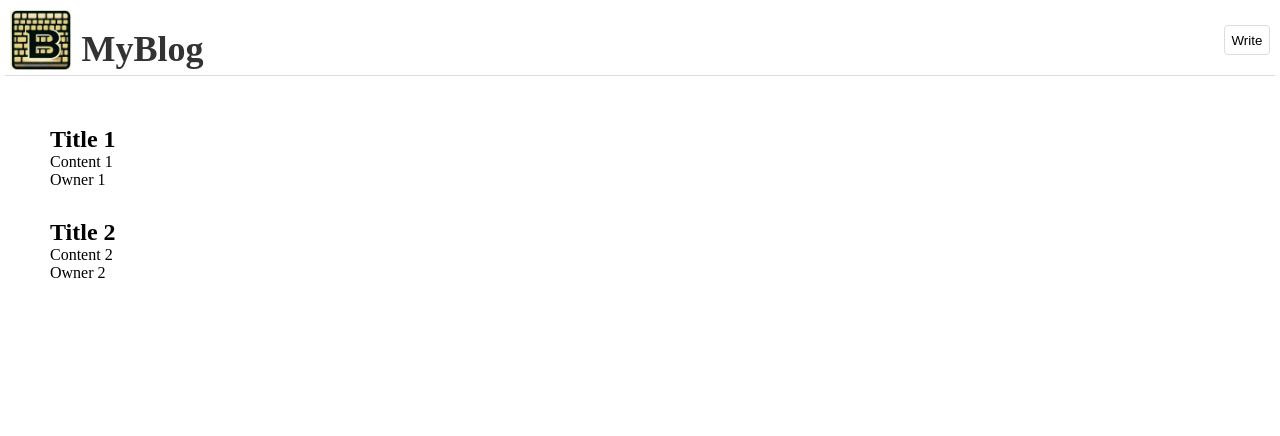
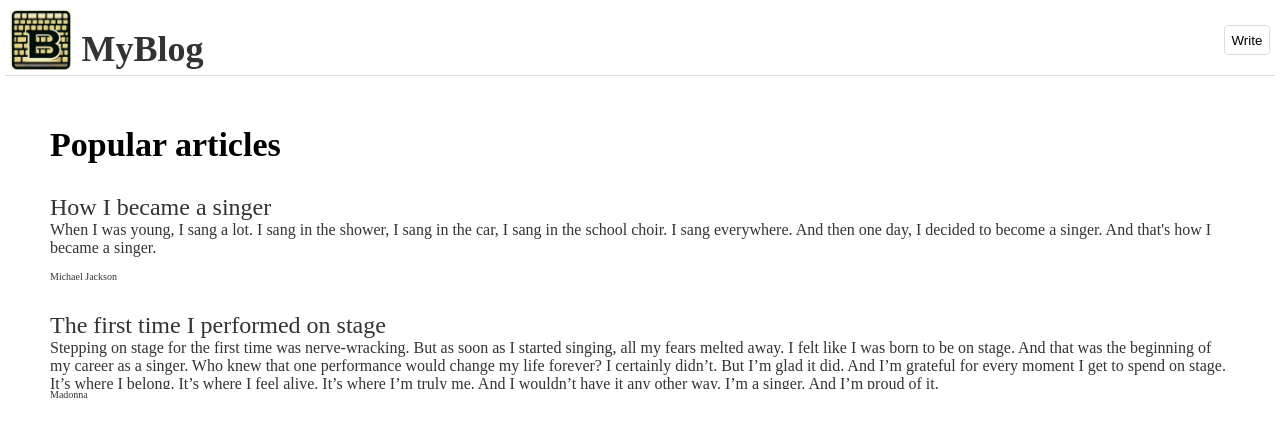
Before and after one commit to dopenchills/vue-blog, a Vue app: page / in a window 1280 px wide. Shown: the top 436 px of the page. Built offline with nearby package versions, Linux system fonts and the light colour scheme.

Commit message:
💄 add styles to ListBlogPage

```diff
--- a/src/assets/style/variables.scss
+++ b/src/assets/style/variables.scss
@@ -5,5 +5,6 @@ $placeholder-color: #aaadbc;
 
 $border-radius: 4px;
 
+$header-font-size: 34px;
 $blog-title-font-size: 30px;
 $blog-content-font-size: 20px;
--- a/src/pages/ListBlogPage.vue
+++ b/src/pages/ListBlogPage.vue
@@ -4,12 +4,14 @@
       <vb-button @click="moveToWritePage">Write</vb-button>
     </template>
 
+    <h1 class="header">Popular articles</h1>
+
     <div class="blog-container">
       <div v-for="blog in blogs" :key="blog.id" class="blog">
         <router-link :to="`/blogs/${blog.id}`" style="text-decoration: none; color: inherit">
-          <h2>{{ blog.title }}</h2>
-          <p>{{ blog.content }}</p>
-          <p>{{ blog.owner.name }}</p>
+          <p class="blog-title">{{ blog.title }}</p>
+          <p class="blog-content">{{ blog.content }}</p>
+          <p class="blog-owner-name">{{ blog.owner.name }}</p>
         </router-link>
       </div>
     </div>
@@ -17,6 +19,14 @@
 </template>
 
 <style scoped lang="scss">
+@import '@/assets/style/variables.scss';
+
+.header {
+  margin-bottom: 30px;
+
+  font-size: $header-font-size;
+}
+
 .blog-container {
   display: flex;
   flex-flow: column;
@@ -29,6 +39,23 @@
   gap: 5px;
 
   width: 100%;
+
+  color: $text-color;
+
+  .blog-title {
+    font-size: calc($blog-title-font-size * 0.8);
+  }
+
+  .blog-content {
+    height: 50px;
+    font-size: calc($blog-content-font-size * 0.8);
+
+    overflow: hidden;
+  }
+
+  .blog-owner-name {
+    font-size: calc($blog-content-font-size * 0.5);
+  }
 }
 </style>
 
@@ -42,20 +69,22 @@ const router = useRouter()
 const blogs: Blog[] = [
   {
     id: 1,
-    title: 'Title 1',
-    content: 'Content 1',
+    title: 'How I became a singer',
+    content:
+      "When I was young, I sang a lot. I sang in the shower, I sang in the car, I sang in the school choir. I sang everywhere. And then one day, I decided to become a singer. And that's how I became a singer.",
     owner: {
       id: 1,
-      name: 'Owner 1'
+      name: 'Michael Jackson'
     }
   },
   {
     id: 2,
-    title: 'Title 2',
-    content: 'Content 2',
+    title: 'The first time I performed on stage',
+    content:
+      'Stepping on stage for the first time was nerve-wracking. But as soon as I started singing, all my fears melted away. I felt like I was born to be on stage. And that was the beginning of my career as a singer. Who knew that one performance would change my life forever? I certainly didn’t. But I’m glad it did. And I’m grateful for every moment I get to spend on stage. It’s where I belong. It’s where I feel alive. It’s where I’m truly me. And I wouldn’t have it any other way. I’m a singer. And I’m proud of it.',
     owner: {
       id: 2,
-      name: 'Owner 2'
+      name: 'Madonna'
     }
   }
 ]
```
